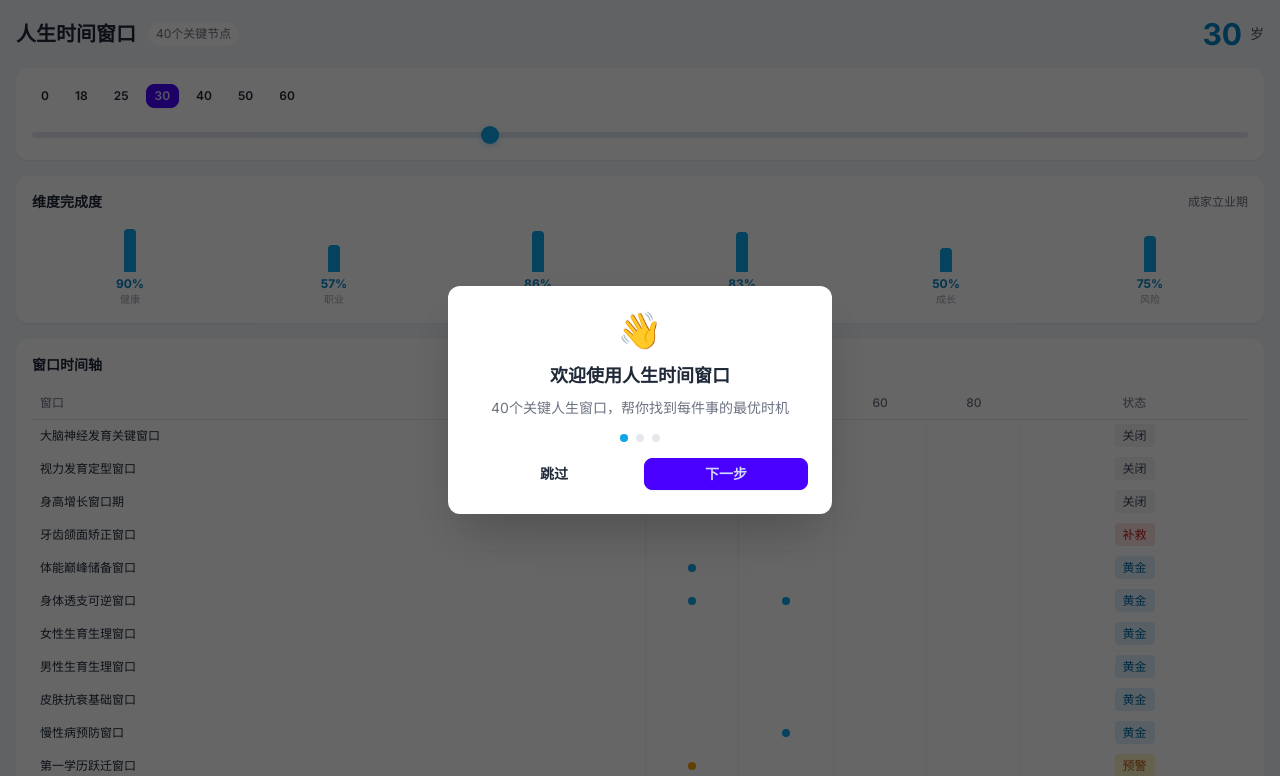
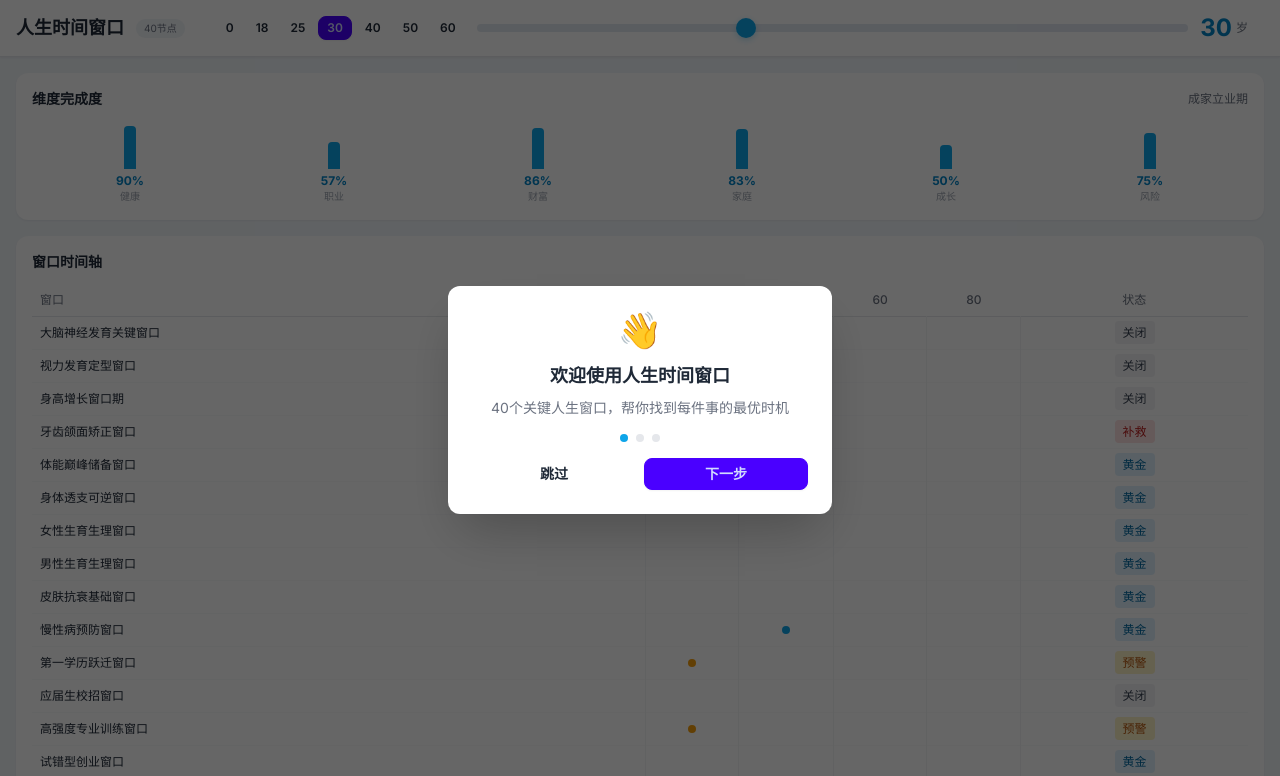
Before and after one commit to HANXU2018/UnyieldingChinese, a plain HTML site: page index.html in a window 1280 px wide. Shown: the top 776 px of the page. Drawn offline with nearby package versions, Linux system fonts and the light colour scheme.

Commit message:
Move age slider to fixed top bar for easy access
- Age slider now in sticky header bar at top
- Always visible and accessible while scrolling
- Larger slider thumb (20px) with hover scale effect
- Grab cursor for better UX
- Updated onboarding to mention top slider
- Reduced header font size for compact fit
- Backdrop blur on sticky bar for visual separation

Co-Authored-By: Claude Sonnet 4.6 <noreply@anthropic.com>

```diff
--- a/assets/css/styles.css
+++ b/assets/css/styles.css
@@ -46,37 +46,49 @@ body {
   box-shadow: 0 8px 16px rgba(0, 0, 0, 0.1);
 }
 
+/* Top sticky age slider */
 input[type="range"] {
   -webkit-appearance: none;
   appearance: none;
-  height: 6px;
-  border-radius: 3px;
+  height: 8px;
+  border-radius: 4px;
   background: #e2e8f0;
+  cursor: pointer;
 }
 
 input[type="range"]::-webkit-slider-thumb {
   -webkit-appearance: none;
   appearance: none;
-  width: 18px;
-  height: 18px;
+  width: 20px;
+  height: 20px;
   border-radius: 50%;
   background: #0ea5e9;
-  cursor: pointer;
+  cursor: grab;
   box-shadow: 0 2px 6px rgba(14, 165, 233, 0.3);
   transition: transform 0.1s ease;
 }
 
 input[type="range"]::-webkit-slider-thumb:hover {
+  transform: scale(1.15);
+  box-shadow: 0 4px 12px rgba(14, 165, 233, 0.4);
+}
+
+input[type="range"]::-webkit-slider-thumb:active {
   transform: scale(1.1);
+  cursor: grabbing;
 }
 
 input[type="range"]::-moz-range-thumb {
-  width: 18px;
-  height: 18px;
+  width: 20px;
+  height: 20px;
   border-radius: 50%;
   background: #0ea5e9;
-  cursor: pointer;
+  cursor: grab;
   border: none;
+}
+
+input[type="range"]::-moz-range-thumb:hover {
+  transform: scale(1.1);
 }
 
 .tab-active {
--- a/assets/js/app.js
+++ b/assets/js/app.js
@@ -373,7 +373,7 @@ document.addEventListener('DOMContentLoaded', initApp);
 function initOnboarding() {
   const steps = [
     { icon: '👋', title: '欢迎使用人生时间窗口', desc: '40个关键人生窗口，帮你找到每件事的最优时机' },
-    { icon: '🎯', title: '拖动年龄滑块', desc: '调节观测年龄，实时查看不同阶段的窗口状态变化' },
+    { icon: '🎚️', title: '顶部年龄滑块', desc: '滑块固定在顶部，随时拖动查看不同年龄的窗口状态' },
     { icon: '📊', title: '查看表格和卡片', desc: '时间轴表格和卡片列表，点击查看详情和行动建议' }
   ];
   let step = 0;
--- a/index.html
+++ b/index.html
@@ -36,33 +36,39 @@
     </div>
   </div>
 
-  <div class="max-w-7xl mx-auto p-4 space-y-4">
-    <!-- 顶部栏 -->
-    <div class="flex items-center justify-between">
-      <div class="flex items-center gap-3">
-        <h1 class="text-xl font-bold text-gray-800">人生时间窗口</h1>
-        <span class="text-xs text-gray-500 bg-white px-2 py-1 rounded-full">40个关键节点</span>
-      </div>
-      <div class="flex items-center gap-2">
-        <span class="text-3xl font-bold text-sky-600" id="ageDisplay">30</span>
-        <span class="text-sm text-gray-600">岁</span>
+  <!-- 顶部固定栏 -->
+  <div class="sticky top-0 z-50 bg-white/95 backdrop-blur-sm border-b border-gray-200 shadow-sm">
+    <div class="max-w-7xl mx-auto px-4 py-3">
+      <div class="flex items-center justify-between gap-4">
+        <div class="flex items-center gap-3">
+          <h1 class="text-lg font-bold text-gray-800 whitespace-nowrap">人生时间窗口</h1>
+          <span class="text-[10px] text-gray-500 bg-slate-100 px-2 py-0.5 rounded-full">40节点</span>
+        </div>
+        <div class="flex-1 min-w-0 mx-4">
+          <div class="flex items-center gap-3">
+            <div class="flex gap-1 flex-shrink-0">
+              <button class="btn btn-xs btn-ghost quick-jump px-2" data-age="0">0</button>
+              <button class="btn btn-xs btn-ghost quick-jump px-2" data-age="18">18</button>
+              <button class="btn btn-xs btn-ghost quick-jump px-2" data-age="25">25</button>
+              <button class="btn btn-xs btn-primary quick-jump px-2" data-age="30">30</button>
+              <button class="btn btn-xs btn-ghost quick-jump px-2" data-age="40">40</button>
+              <button class="btn btn-xs btn-ghost quick-jump px-2" data-age="50">50</button>
+              <button class="btn btn-xs btn-ghost quick-jump px-2" data-age="60">60</button>
+            </div>
+            <div class="flex-1 min-w-0 flex items-center gap-3">
+              <input type="range" min="0" max="80" value="30" class="w-full" id="ageSlider" />
+              <div class="flex items-center gap-1 flex-shrink-0">
+                <span class="text-2xl font-bold text-sky-600" id="ageDisplay">30</span>
+                <span class="text-xs text-gray-500">岁</span>
+              </div>
+            </div>
+          </div>
+        </div>
       </div>
     </div>
+  </div>
 
-    <!-- 年龄滑块 -->
-    <div class="bg-white rounded-xl p-4 shadow-sm">
-      <div class="flex gap-2 mb-3">
-        <button class="btn btn-xs btn-ghost quick-jump" data-age="0">0</button>
-        <button class="btn btn-xs btn-ghost quick-jump" data-age="18">18</button>
-        <button class="btn btn-xs btn-ghost quick-jump" data-age="25">25</button>
-        <button class="btn btn-xs btn-primary quick-jump" data-age="30">30</button>
-        <button class="btn btn-xs btn-ghost quick-jump" data-age="40">40</button>
-        <button class="btn btn-xs btn-ghost quick-jump" data-age="50">50</button>
-        <button class="btn btn-xs btn-ghost quick-jump" data-age="60">60</button>
-      </div>
-      <input type="range" min="0" max="80" value="30" class="w-full" id="ageSlider" />
-    </div>
-
+  <div class="max-w-7xl mx-auto px-4 py-4 space-y-4">
     <!-- 维度进度 -->
     <div class="bg-white rounded-xl p-4 shadow-sm">
       <div class="flex justify-between items-center mb-3">
```
